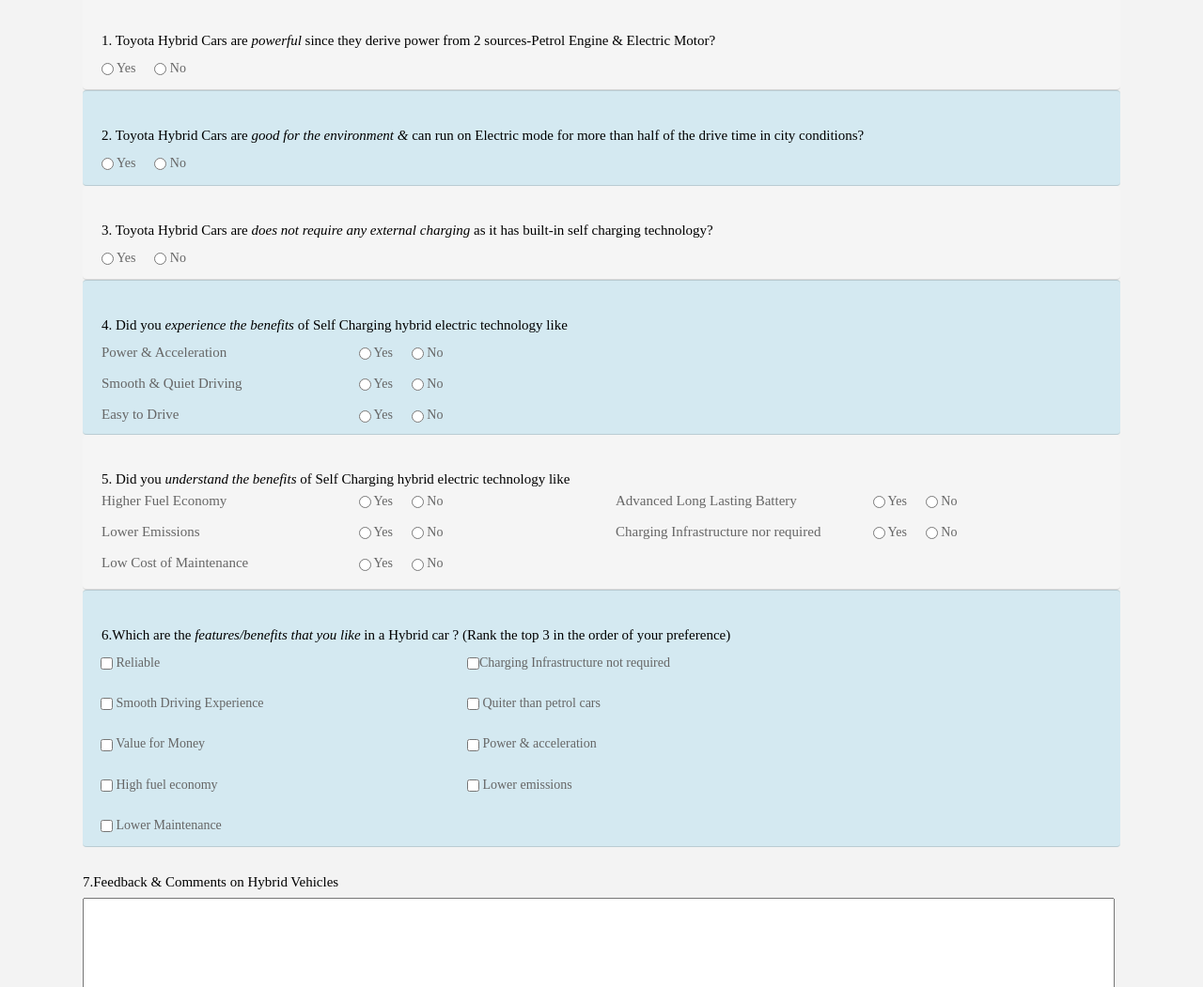
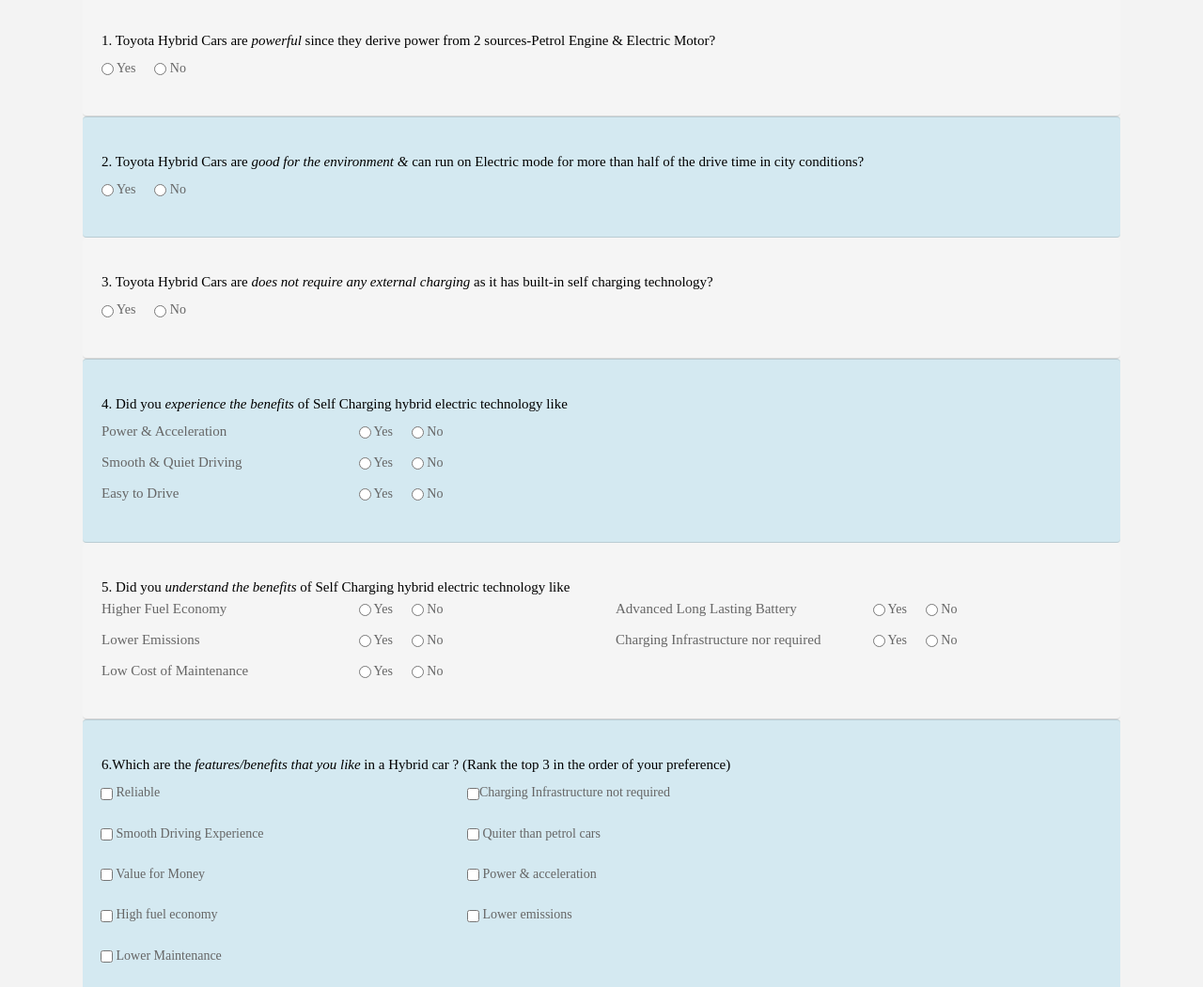
Before and after one commit to satyadaraviteja/feedback.github.io, a plain HTML site: page index.html in a window 1280 px wide. Shown: the part 580-1631 px from the top of the page at 94% size. Drawn offline with nearby package versions, Linux system fonts and the light colour scheme; a web font is replaced by a local one.

Commit message:
Update index.html

```diff
--- a/index.html
+++ b/index.html
@@ -170,7 +170,7 @@
          <div class="container">
             <div class="testbox">
                <form action="/">
-                <div class="card" style="background-color: #F5F5F5;border-left: none;border-right:none;border-top:none;height:100px">
+                <div class="card" style="background-color: #F5F5F5;border-left: none;border-right:none;border-top:none;height:100%">
                    <div class="card-body">
                      <p class="question">1. Toyota Hybrid Cars are <span><i><strong>powerful    </strong></i></span>   since they derive power from 2 sources-Petrol Engine & Electric Motor?  </p>
                  <div class="question-answer" style="display: inline-flex;">
@@ -181,7 +181,7 @@
                 </div>
 
                  <div class="card" style="background-color: #D4E9F1;border-left: none;border-right:none;">
-                    <div class="card-body"style="height:100px">
+                    <div class="card-body"style="height:100%">
                      <p class="question">2. Toyota Hybrid Cars are <span><i><b>good for the environment & </b></i></span> can run on Electric mode for more than half of the drive time in city conditions? </p>
                  <div class="question-answer" style="display: inline-flex;">
                   <label><input type="radio" value="none" name="visited" /> Yes</label>
@@ -189,8 +189,8 @@
                  </div>
                     </div>
                  </div>
-                 <div class="card"  style="background-color: #F5F5F5;border-left: none;border-right:none;border-top:none;height:100px">
-                    <div class="card-body"style="height:100px">
+                 <div class="card"  style="background-color: #F5F5F5;border-left: none;border-right:none;border-top:none;height:100%">
+                    <div class="card-body"style="height:100%">
                      <p class="question">3. Toyota Hybrid Cars are <span><i><b>does not require any external charging  </b></i></span>  as it has built-in self charging technology? </p>
                  <div class="question-answer" style="display: inline-flex;">
                   <label><input type="radio" value="none" name="visited" /> Yes</label>
@@ -198,7 +198,7 @@
                  </div>
                     </div>
                  </div>
-                 <div class="card"  style="background-color: #D4E9F1;border-left: none;border-right:none;height:165px">
+                 <div class="card"  style="background-color: #D4E9F1;border-left: none;border-right:none;height:100%">
                     <div class="card-body">
                      <p class="question">4. Did you   <span><i><b>experience the benefits </b></i></span> of Self Charging hybrid electric technology like </p>
 
@@ -245,7 +245,7 @@
                     </div>
                  </div>
 
-                 <div class="card" style="background-color: #F5F5F5;border-left: none;border-right:none;border-top:none;height:165px">
+                 <div class="card" style="background-color: #F5F5F5;border-left: none;border-right:none;border-top:none;height:100%">
                     <div class="card-body">
                      <p class="question">5. Did you   <span><i><b>understand the benefits </b></i></span> of Self Charging hybrid electric technology like </p>
 
@@ -309,7 +309,7 @@
                      </div>
                     </div>
                  </div>
-                 <div class="card" style="background-color: #D4E9F1;border-left: none;border-right:none;height: 274px;">
+                 <div class="card" style="background-color: #D4E9F1;border-left: none;border-right:none;height: 100%;">
                     <div class="card-body">
                      <p class="question"> <span style="font-family: Toyota Display;">6.Which are the </span>   <span><i><b style="font-family: Toyota Display;">features/benefits that you like</b></i></span> in a Hybrid car ? (Rank the top 3 in the order of your preference) </p>
                      <div class="row">
```
